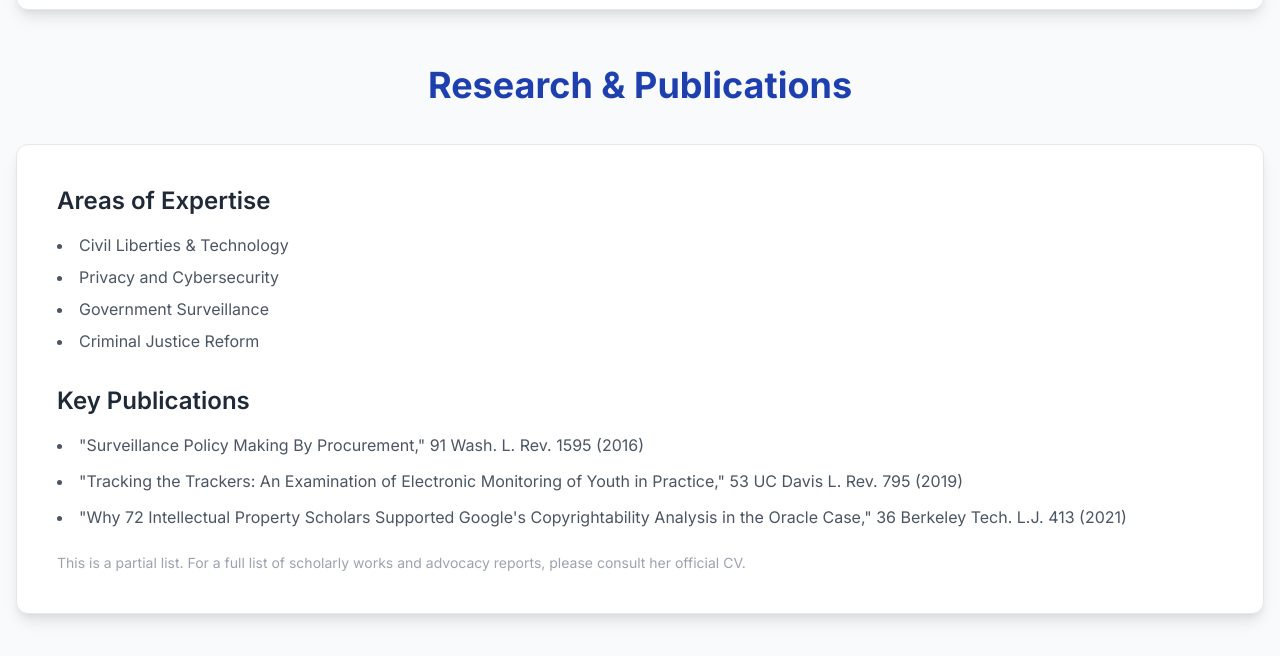
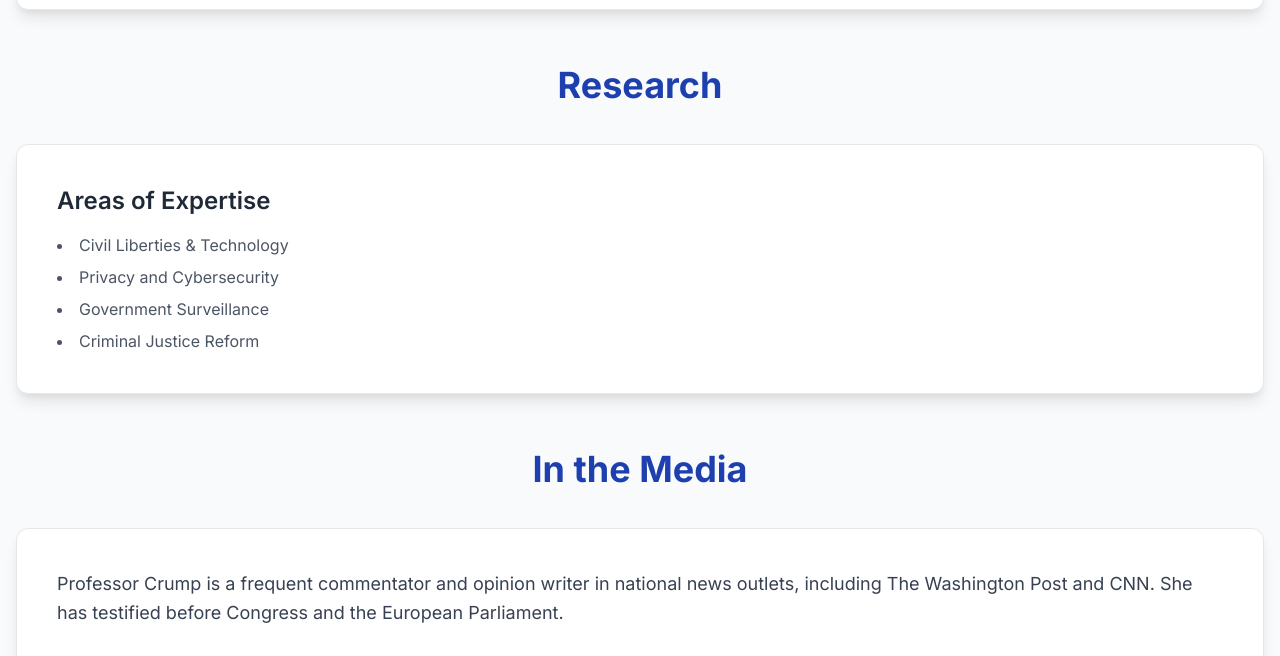
Before and after one commit to homejeopardy/catherinecrump, a plain HTML site: page index.html in a window 1280 px wide. Shown: the part 1726-2382 px from the top of the page. Drawn offline with nearby package versions, Linux system fonts and the light colour scheme.

Commit message:
Update index.html

```diff
--- a/index.html
+++ b/index.html
@@ -69,6 +69,7 @@
             <ul class="flex space-x-4 md:space-x-8">
                 <li><a href="#about" class="text-gray-600 hover:text-blue-700 transition-colors duration-300">About</a></li>
                 <li><a href="#research" class="text-gray-600 hover:text-blue-700 transition-colors duration-300">Research</a></li>
+                <li><a href="publications.html" class="text-gray-600 hover:text-blue-700 transition-colors duration-300">Publications</a></li>
                 <li><a href="#media" class="text-gray-600 hover:text-blue-700 transition-colors duration-300">Media</a></li>
             </ul>
         </nav>
@@ -99,9 +100,9 @@
             </div>
         </section>
 
-        <!-- Research & Publications Section -->
+        <!-- Research Section -->
         <section id="research" class="mb-12">
-            <h2 class="section-title">Research & Publications</h2>
+            <h2 class="section-title">Research</h2>
             <div class="card">
                 <h3 class="text-2xl font-semibold text-gray-800 mb-4">Areas of Expertise</h3>
                 <ul class="list-disc list-inside space-y-2 text-gray-600">
@@ -110,16 +111,6 @@
                     <li>Government Surveillance</li>
                     <li>Criminal Justice Reform</li>
                 </ul>
-
-                <h3 class="text-2xl font-semibold text-gray-800 mt-8 mb-4">Key Publications</h3>
-                <ul class="list-disc list-inside space-y-3 text-gray-600">
-                    <li>"Surveillance Policy Making By Procurement," 91 Wash. L. Rev. 1595 (2016)</li>
-                    <li>"Tracking the Trackers: An Examination of Electronic Monitoring of Youth in Practice," 53 UC Davis L. Rev. 795 (2019)</li>
-                    <li>"Why 72 Intellectual Property Scholars Supported Google's Copyrightability Analysis in the Oracle Case," 36 Berkeley Tech. L.J. 413 (2021)</li>
-                </ul>
-                <p class="mt-6 text-sm text-gray-400">
-                    This is a partial list. For a full list of scholarly works and advocacy reports, please consult her official CV.
-                </p>
             </div>
         </section>
 
```
